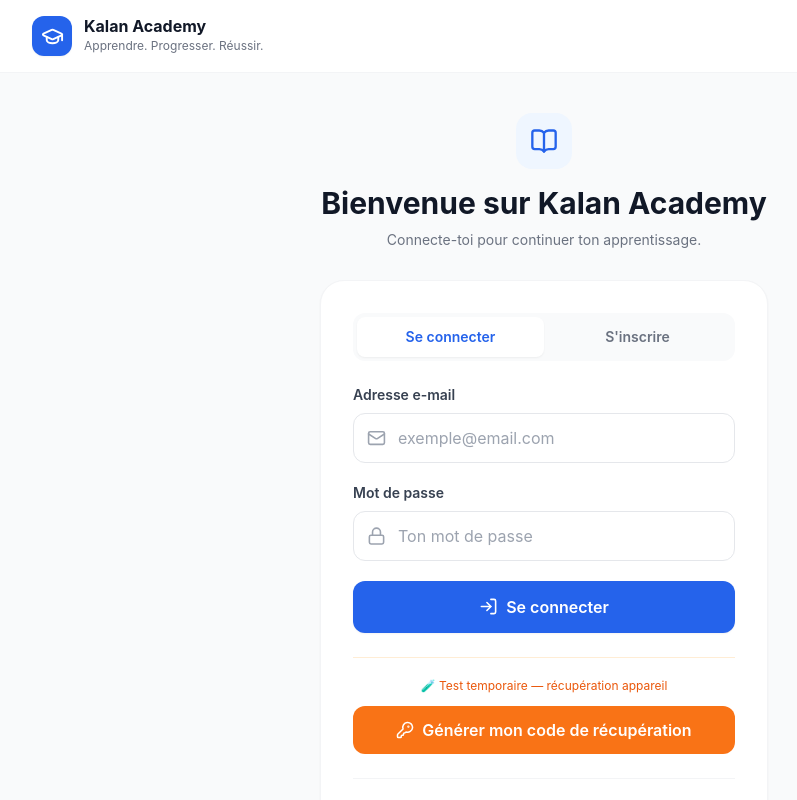
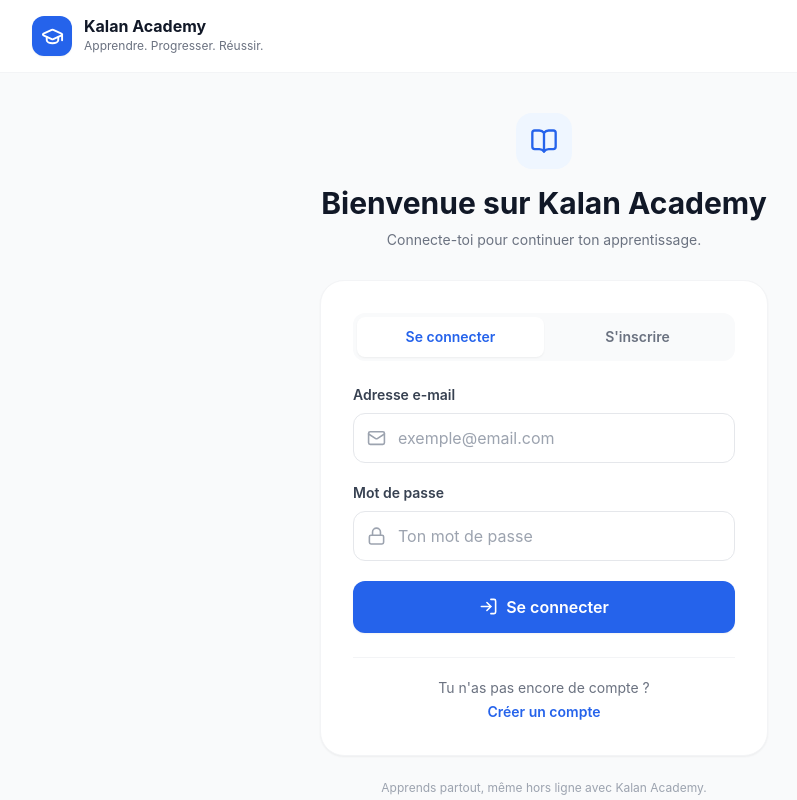
Before and after one commit to Sangconti/kalan-academy, a React (Vite) app: page /login in a window 1280 px wide. Shown: the top 800 px of the page, without its empty margins (96-893 px from the left). Built offline with nearby package versions, Linux system fonts and the light colour scheme; no server answers; the database is empty.

Commit message:
Loginpage remove test temporaire

```diff
--- a/src/pages/LoginPage.jsx
+++ b/src/pages/LoginPage.jsx
@@ -1310,32 +1310,6 @@
 
             )}
 
-            {/* =================================
-                TEST TEMPORAIRE RÉCUPÉRATION
-            ================================= */}
-
-            {!recoveryRequired && !isSignUp && (
-
-              <div className="mt-6 pt-5 border-t border-orange-100">
-
-                <p className="text-xs text-orange-600 text-center mb-3">
-                  🧪 Test temporaire — récupération appareil
-                </p>
-
-                <button
-                  type="button"
-                  onClick={handleGenerateRecoveryCodeTest}
-                  disabled={loading}
-                  className="w-full flex items-center justify-center gap-2 bg-orange-500 hover:bg-orange-600 text-white font-semibold py-3 px-5 rounded-xl transition disabled:opacity-60 disabled:cursor-not-allowed"
-                >
-                  <KeyRound size={18} />
-
-                  Générer mon code de récupération
-                </button>
-
-              </div>
-
-            )}
 
             {/* =================================
                 BAS DE CARTE
```
